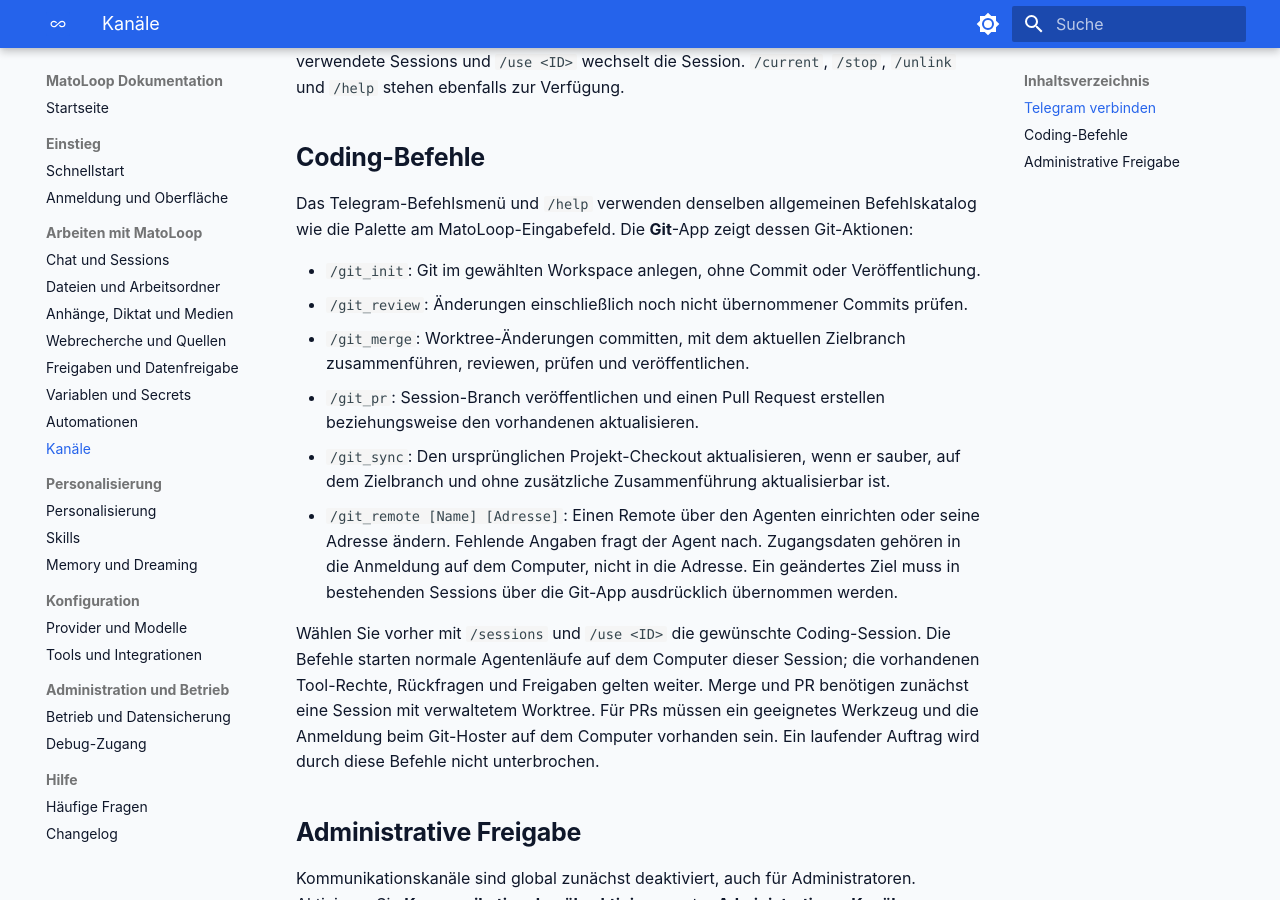
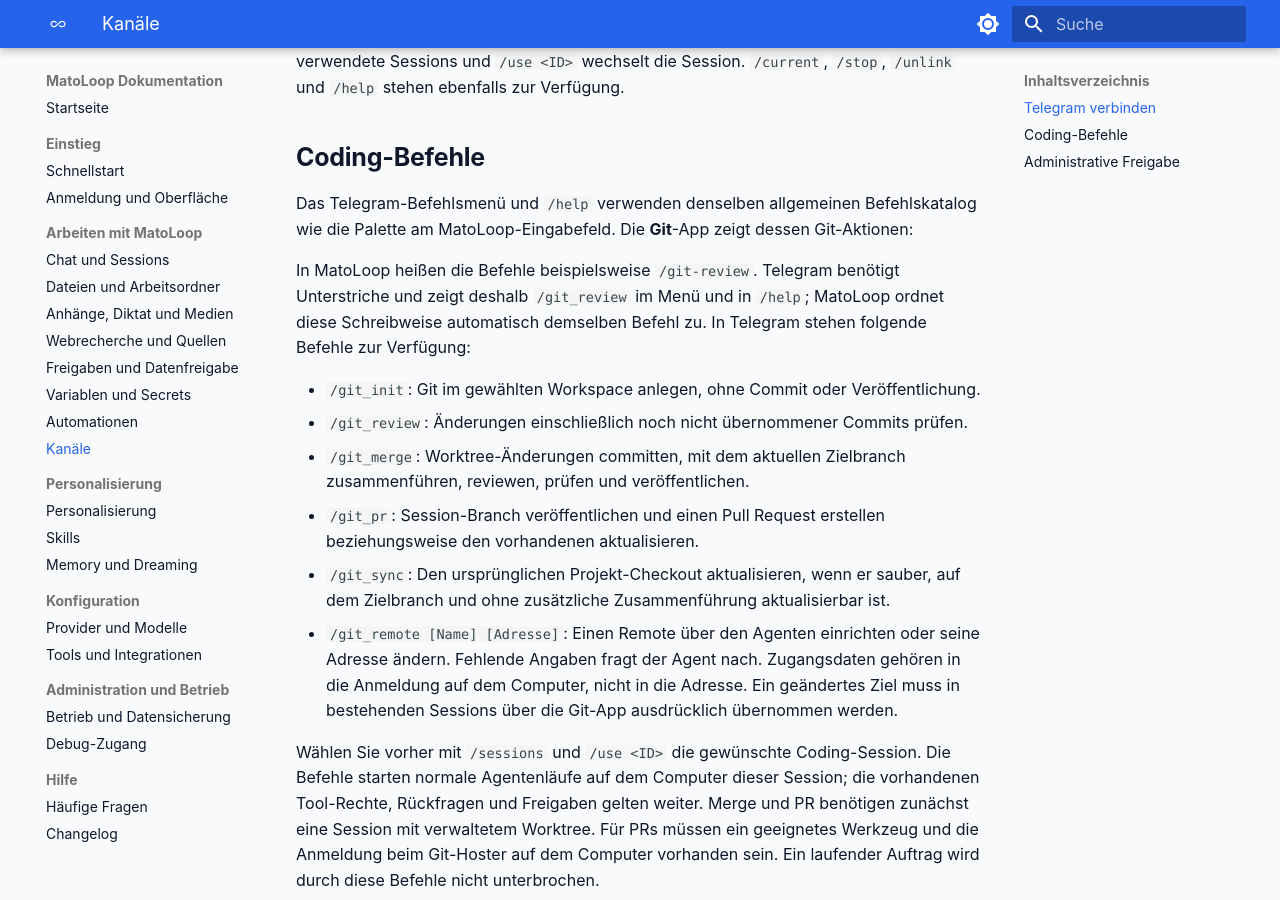
Before and after one commit to MarcelVogt-tbs/mato-loop, an MkDocs documentation site: the page built from docs/user/kanaele.md, in a window 1280 px wide and 900 px high, scrolled down 1351 px. Built offline with MkDocs 1.6.1 and Material for MkDocs 9.7.7, drawn with Linux system fonts in a browser that asks for light colours.

Commit message:
Use hyphenated command names by default
Use canonical hyphenated names throughout the command catalog and Git actions. Map underscore invocations through the shared parser and retain Telegram-compatible menu and help names. Preserve saved-command retries and workspace admission checks, including a regression case for conflicting legacy retries.

Release-Note: Changed: Use hyphenated command names by default while preserving Telegram and saved-command compatibility.

```diff
--- a/apps/frontend/src/features/coding/GitActionList.vue
+++ b/apps/frontend/src/features/coding/GitActionList.vue
@@ -21,7 +21,7 @@
 const props = defineProps({ disabled: Boolean })
 defineEmits(['refresh'])
 const catalog = useCommandStore(), actions = useGitActionStore()
-const items = computed(() => catalog.items.filter(command => command.source === 'git' && command.name !== 'git_remote'))
+const items = computed(() => catalog.items.filter(command => command.source === 'git' && command.name !== 'git-remote'))
 const busy = computed(() => props.disabled || catalog.loading || actions.busy)
 async function run(command) {
   if (busy.value || command.disabledReason) return
--- a/apps/frontend/src/features/coding/GitApp.vue
+++ b/apps/frontend/src/features/coding/GitApp.vue
@@ -216,7 +216,7 @@
       $q.notify({ type: 'positive', message: 'Git-Ziel gespeichert.' })
     } else {
       if (!url) return
-      const sessionId = await commands.run('git_remote', [name, url])
+      const sessionId = await commands.run('git-remote', [name, url])
       if (!sessionId) return
       $q.notify({ type: 'positive', message: 'Remote-Einrichtung gestartet.' })
     }
--- a/docs/user/kanaele.md
+++ b/docs/user/kanaele.md
@@ -26,6 +26,11 @@
 Das Telegram-Befehlsmenü und `/help` verwenden denselben allgemeinen Befehlskatalog
 wie die Palette am MatoLoop-Eingabefeld. Die **Git**-App zeigt dessen Git-Aktionen:
 
+In MatoLoop heißen die Befehle beispielsweise `/git-review`. Telegram benötigt
+Unterstriche und zeigt deshalb `/git_review` im Menü und in `/help`; MatoLoop
+ordnet diese Schreibweise automatisch demselben Befehl zu. In Telegram stehen
+folgende Befehle zur Verfügung:
+
 - `/git_init`: Git im gewählten Workspace anlegen, ohne Commit oder Veröffentlichung.
 - `/git_review`: Änderungen einschließlich noch nicht übernommener Commits prüfen.
 - `/git_merge`: Worktree-Änderungen committen, mit dem aktuellen Zielbranch
```
Also changed, not shown: docs/commands.md (+14 -10 lines), docs/user/chat-und-sessions.md (+1 -1 lines), 14 other files.
